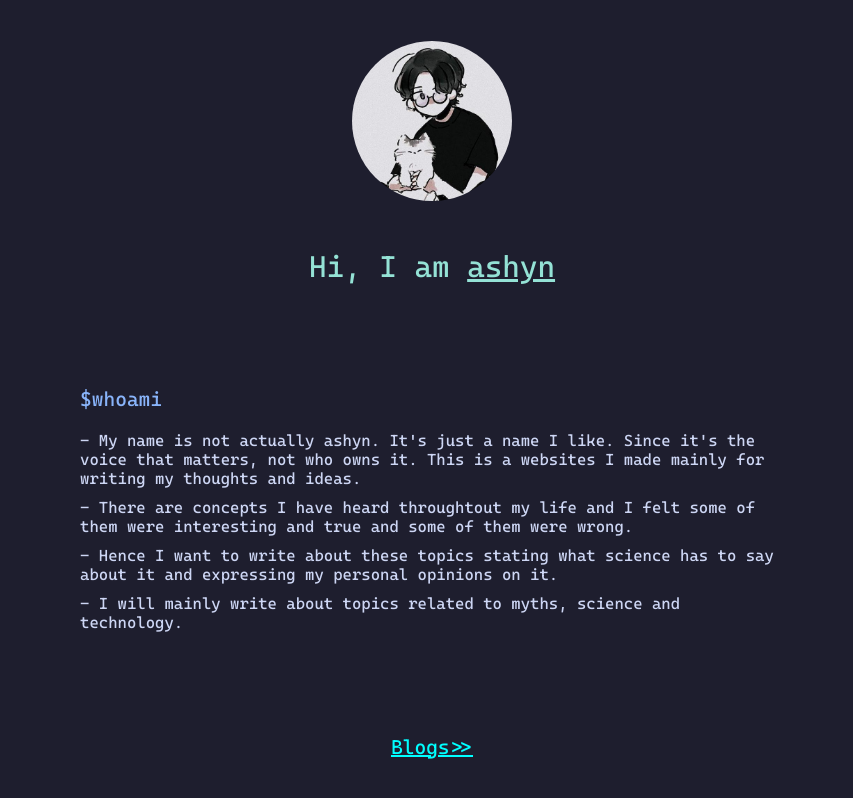
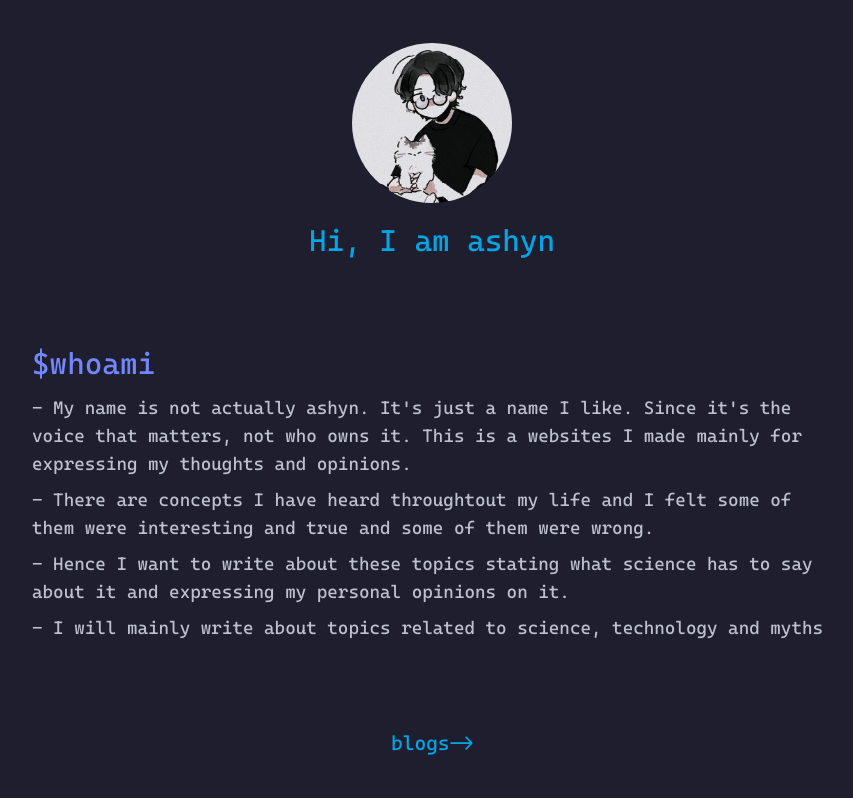
Before and after one commit to ashynx/ashynx.github.io, a website: page src/index.html in a window 1280 px wide. Shown: the whole page, without its empty margins (208-1061 px from the left). Drawn offline with Linux system fonts and the light colour scheme.

Commit message:
feat: Add tailwindcss

```diff
--- /dev/null
+++ b/package.json
@@ -0,0 +1,5 @@
+{
+  "devDependencies": {
+    "tailwindcss": "^3.4.16"
+  }
+}
--- a/index.html
+++ b/src/index.html
@@ -7,29 +7,33 @@
       content="width=device-width, initial-scale=1.0"
     />
     <link
+      href="./output.css"
       rel="stylesheet"
-      href="style.css"
     />
     <title>Ashynx</title>
   </head>
-  <body>
-    <div class="page">
-      <div class="header">
+  <body class="bg-[#1e1e2e]">
+    <div
+      class="flex flex-col min-h-[100dvh] justify-around items-center px-3 md:px-60"
+    >
+      <div class="flex flex-col gap-5 items-center">
         <img
-          src="./pfp.jpeg"
+          src="../public/pfp.jpeg"
           alt="profile pic"
-          class="profile"
+          class="w-40 rounded-full"
         />
-        <p class="title">Hi, I am <span class="name">ashyn</span></p>
+        <p class="text-[#04a5e5] text-2xl md:text-3xl text-center">
+          Hi, I am <span class="name">ashyn</span>
+        </p>
       </div>
       <div class="container">
         <div class="sub-container">
-          <p class="sub-title">$whoami</p>
-          <div class="content">
+          <p class="text-[#7287fd] text-2xl md:text-3xl pb-3">$whoami</p>
+          <div class="flex flex-col gap-2 text-[#bcc0cc] md:text-lg">
             <p>
               - My name is not actually ashyn. It's just a name I like. Since
               it's the voice that matters, not who owns it. This is a websites I
-              made mainly for writing my thoughts and ideas.
+              made mainly for expressing my thoughts and opinions.
             </p>
             <p>
               - There are concepts I have heard throughtout my life and I felt
@@ -41,13 +45,15 @@
               has to say about it and expressing my personal opinions on it.
             </p>
             <p>
-              - I will mainly write about topics related to myths, science and
-              technology.
+              - I will mainly write about topics related to science, technology
+              and myths
             </p>
           </div>
         </div>
       </div>
-      <p class="blog"><a href="">Blogs>></a></p>
+      <p class="text-lg md:text-xl text-[#04a5e5] hover:text-[#209fb5]">
+        <a href="./blog.html">blogs-></a>
+      </p>
     </div>
   </body>
 </html>
--- /dev/null
+++ b/src/input.css
@@ -0,0 +1,16 @@
+@tailwind base;
+@tailwind components;
+@tailwind utilities;
+
+@font-face {
+  font-family: "Cascadia Code";
+  src: url("/assets/fonts/CascadiaCode.ttf") format("truetype");
+  font-weight: normal;
+  font-style: normal;
+}
+
+body {
+  font-family: "Cascadia Code", serif;
+  font-weight: 400;
+  font-style: normal;
+}
--- a/style.css
+++ /dev/null
@@ -1,102 +0,0 @@
-* {
-  margin: 0;
-  padding: 0;
-  box-sizing: border-box;
-}
-
-@font-face {
-  font-family: "Cascadia Code";
-  src: url("/assets/fonts/CascadiaCode.ttf") format("truetype");
-  font-weight: normal;
-  font-style: normal;
-}
-
-body {
-  background: #1e1e2e;
-  padding: 0rem 0px;
-  font-family: "Cascadia Code", serif;
-}
-
-.page {
-  height: 100vh;
-  display: flex;
-  flex-direction: column;
-  justify-content: space-around;
-}
-
-.header {
-  display: flex;
-  flex-direction: column;
-  justify-content: center;
-  align-items: center;
-  gap: 3rem;
-}
-
-.profile {
-  width: 10rem;
-  border-radius: 100%;
-}
-
-.title {
-  color: #94e2d5;
-  text-align: center;
-  font-size: 30px;
-}
-
-.name {
-  text-decoration: underline;
-}
-
-.container {
-  padding: 0rem 18rem;
-}
-
-.sub-container {
-  display: flex;
-  flex-direction: column;
-  gap: 20px;
-  color: #cdd6f4;
-  font-size: 16px;
-  padding: 20px 0px;
-}
-
-.sub-title {
-  font-size: 20px;
-  color: #89b4fa;
-}
-
-.content {
-  display: flex;
-  flex-direction: column;
-  gap: 10px;
-}
-
-.blog {
-  padding: 0rem 0;
-  text-align: center;
-}
-
-a {
-  color: cyan;
-  font-size: 20px;
-  text-align: center;
-}
-
-a:hover {
-  color: #f2cdcd;
-}
-
-@media (max-width: 768px) {
-  .container {
-    padding: 0 2rem;
-  }
-
-  .page {
-    height: auto;
-    display: block;
-  }
-
-  body {
-    padding: 3rem 0px;
-  }
-}
--- /dev/null
+++ b/tailwind.config.js
@@ -0,0 +1,8 @@
+/** @type {import('tailwindcss').Config} */
+module.exports = {
+  content: ["./src/**/*.{html,js,css}"],
+  theme: {
+    extend: {},
+  },
+  plugins: [],
+};
```
Also changed, not shown: src/blog.html (added, +14 -0 lines), public/pfp.jpeg (renamed from pfp.jpeg), src/output.css (added), 2 other files.
